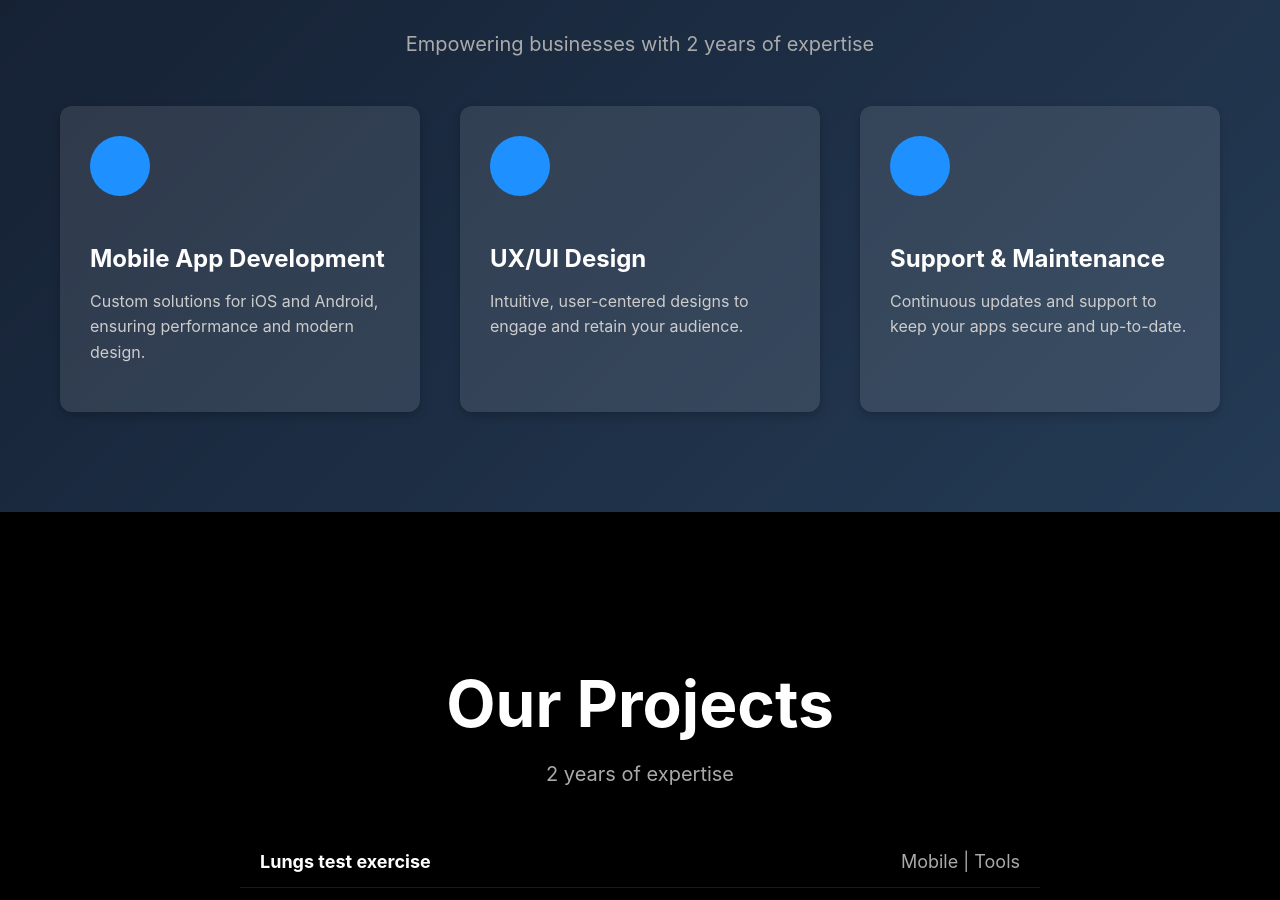
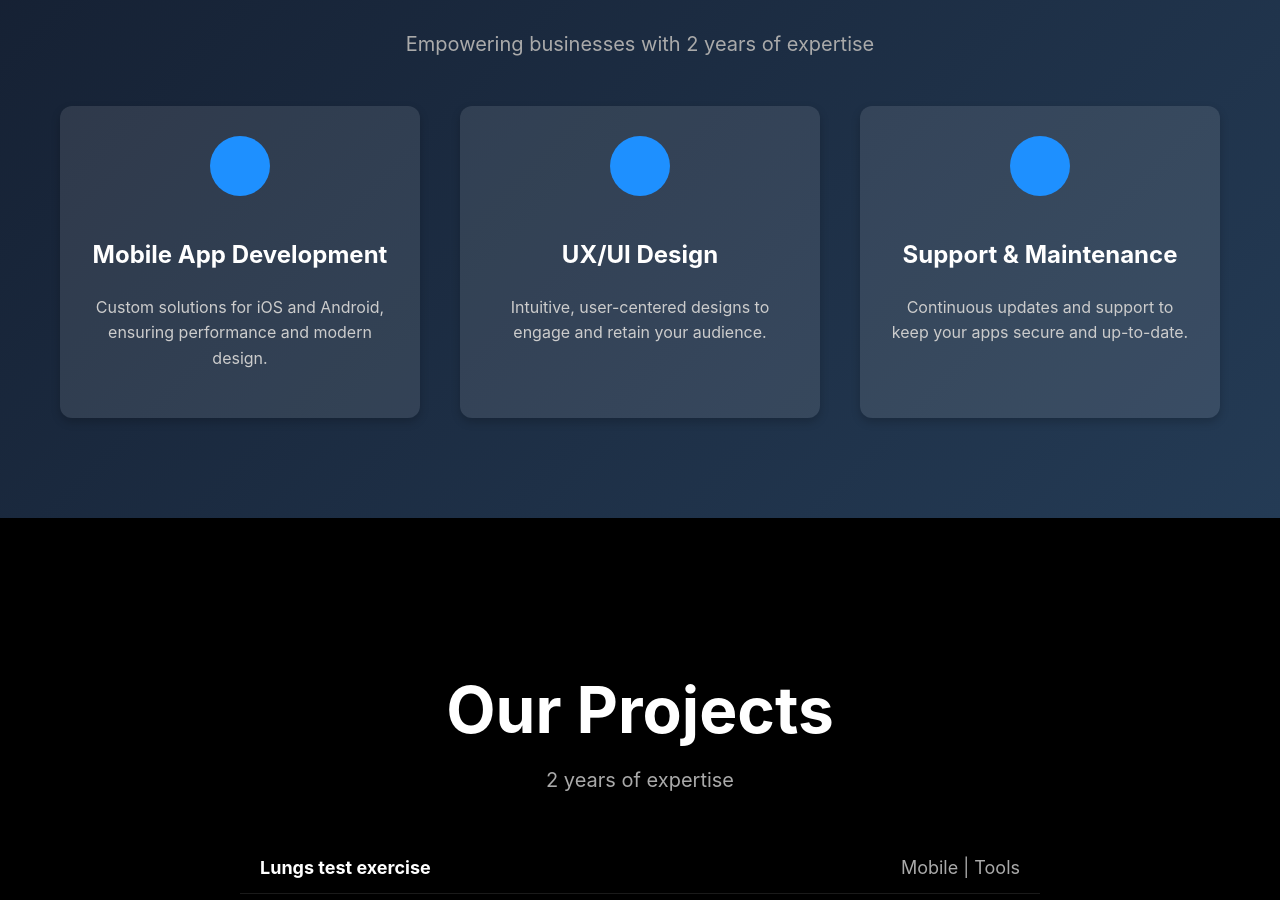
Before and after one commit to lvvNikolas/Kata, a Next.js app: page / in a window 1280 px wide. Shown: the part 2275-3175 px from the top of the page. Built offline with nearby package versions, Linux system fonts and the light colour scheme.

Commit message:
center decorative element on the our Services steak

```diff
--- a/src/app/page.module.css
+++ b/src/app/page.module.css
@@ -550,7 +550,10 @@
   padding: 30px;
   max-width: 300px; /* Ширина блока */
   transition: transform 0.3s ease, box-shadow 0.3s ease; /* Анимация */
-  text-align: left;
+  text-align: center; /* Выравнивание содержимого по центру */
+  display: flex;
+  flex-direction: column;
+  align-items: center;
 }
 
 .serviceItem:hover {
@@ -563,8 +566,10 @@
   height: 60px;
   background-color: #1e90ff; /* Круглый элемент-иконка */
   border-radius: 50%;
+  display: flex;
+  align-items: center;
+  justify-content: center;
   margin-bottom: 20px;
-  display: inline-block;
 }
 
 .serviceItem h3 {
```
